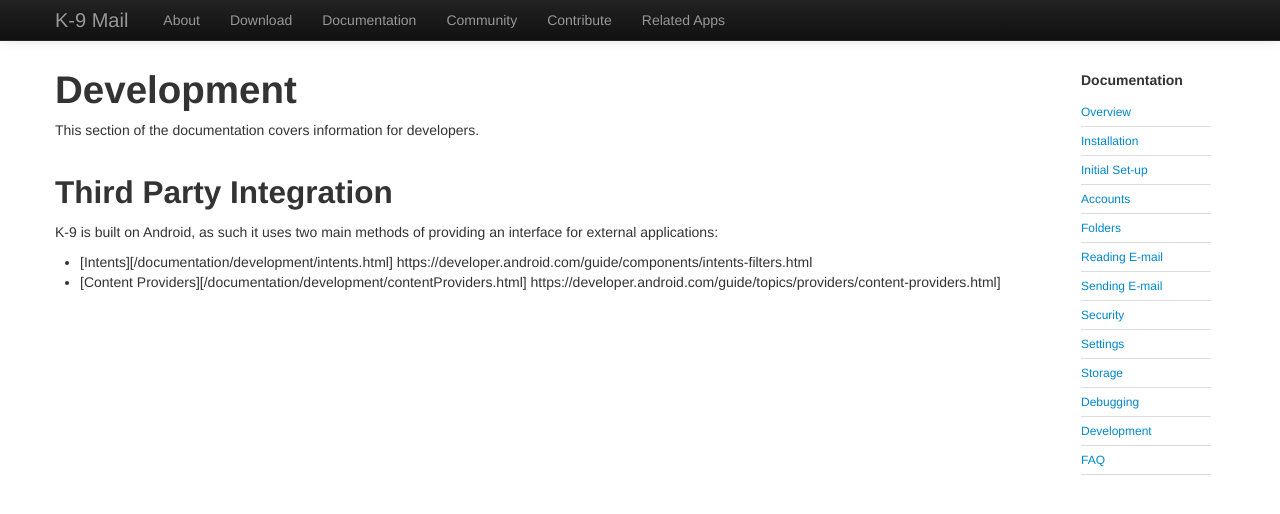
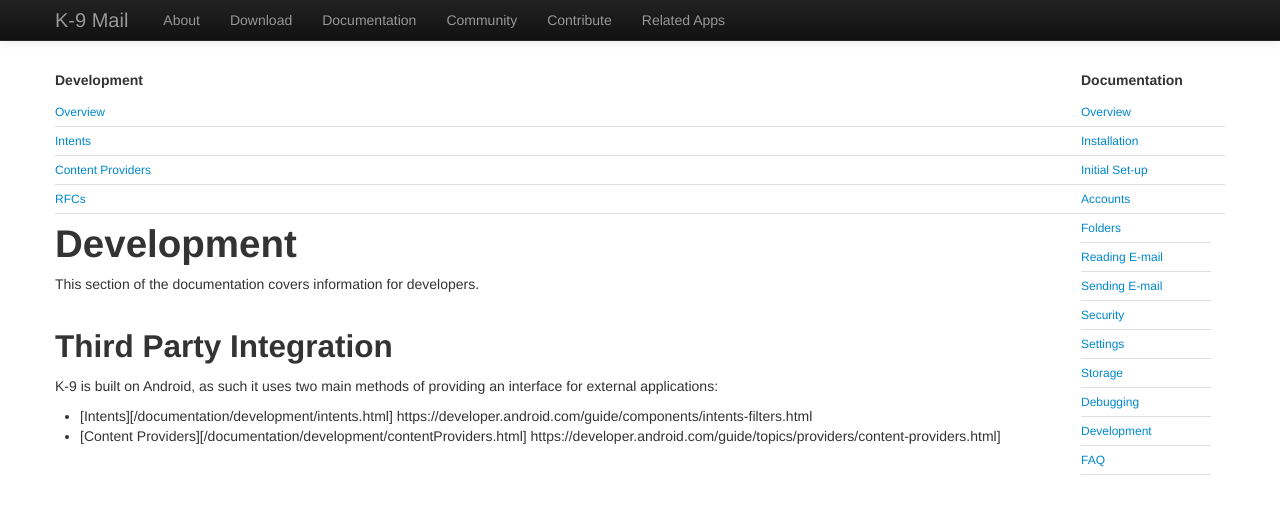
Before and after one commit to k9mail/k9mail.app, a Jekyll site: the page built from documentation/development.md, in a window 1280 px wide. Shown: the top 514 px of the page. Built offline with Jekyll 4.4.1, drawn with Linux system fonts in a browser that asks for light colours; nearby versions of some CDN libraries.

Commit message:
Update development.md

```diff
--- a/documentation/development.md
+++ b/documentation/development.md
@@ -5,6 +5,8 @@ layout: default
 ---
 
 {% include documentation-header.html %}
+
+{% include development-header.html %}
 
 # Development
 
```
